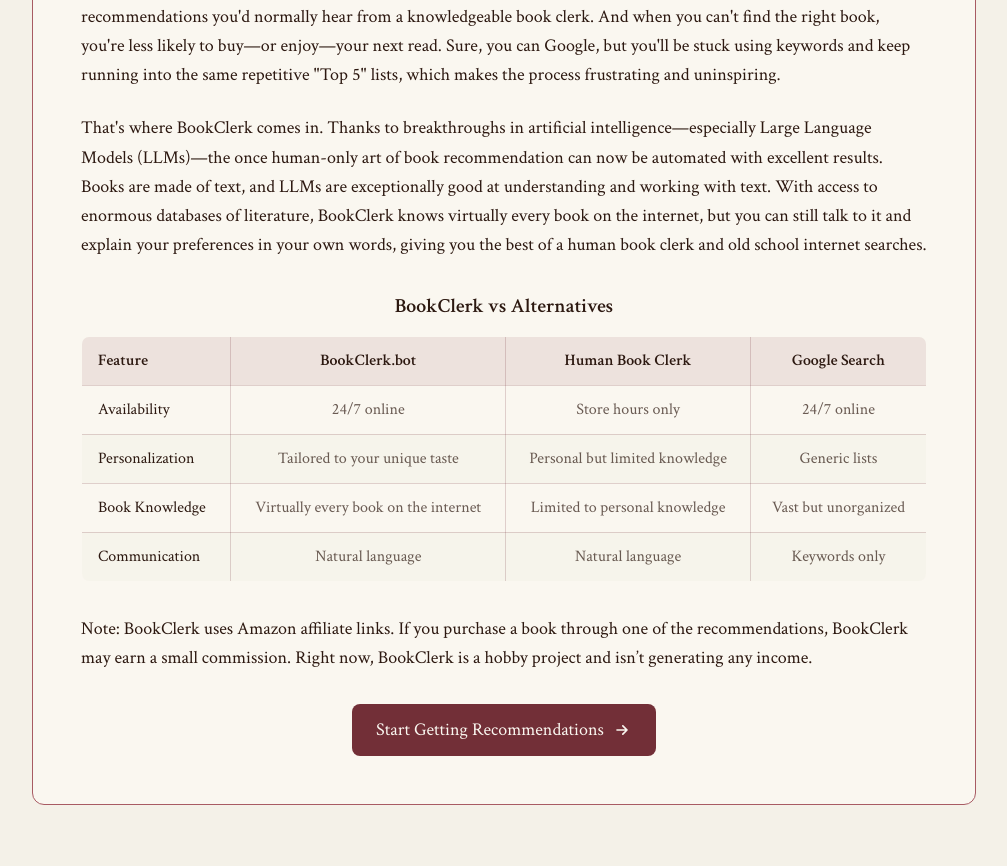
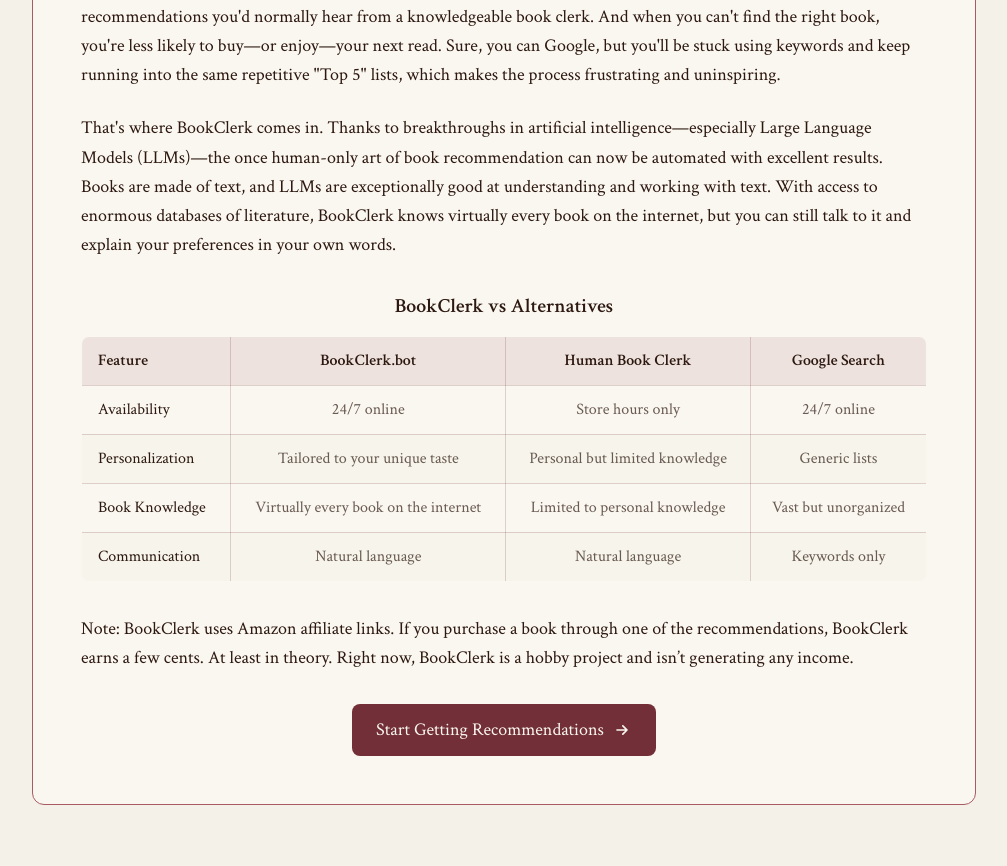
Before and after one commit to T-Zoomer/bookclerk, a Django app: page /about/ in a window 1280 px wide. Shown: the part 859-1725 px from the top of the page, without its empty margins (136-1143 px from the left). Run offline with Django 5.2, Linux system fonts and the light colour scheme; some libraries are stand-ins or nearby versions.

Commit message:
tweaks and 7 books.

```diff
--- a/recommendations/services.py
+++ b/recommendations/services.py
@@ -44,7 +44,7 @@
         prompt = f"""
         Based on these user preferences: "{user_preferences}"
 
-        Please recommend 10 books that would be a great fit. For each book, provide:
+        Please recommend 7 books that would be a great fit. For each book, provide:
         - Title
         - Author
         - Brief description (2-3 sentences)
--- a/templates/recommendations/about.html
+++ b/templates/recommendations/about.html
@@ -59,7 +59,7 @@
                 Shopping for books online is convenient, but it comes with a downside: you don't get the personalized recommendations you'd normally hear from a knowledgeable book clerk. And when you can't find the right book, you're less likely to buy—or enjoy—your next read. Sure, you can Google, but you'll be stuck using keywords and keep running into the same repetitive "Top 5" lists, which makes the process frustrating and uninspiring.
             </p>
             <p class="text-lg leading-relaxed mb-6">
-                That's where BookClerk comes in. Thanks to breakthroughs in artificial intelligence—especially Large Language Models (LLMs)—the once human-only art of book recommendation can now be automated with excellent results. Books are made of text, and LLMs are exceptionally good at understanding and working with text. With access to enormous databases of literature, BookClerk knows virtually every book on the internet, but you can still talk to it and explain your preferences in your own words, giving you the best of a human book clerk and old school internet searches.
+                That's where BookClerk comes in. Thanks to breakthroughs in artificial intelligence—especially Large Language Models (LLMs)—the once human-only art of book recommendation can now be automated with excellent results. Books are made of text, and LLMs are exceptionally good at understanding and working with text. With access to enormous databases of literature, BookClerk knows virtually every book on the internet, but you can still talk to it and explain your preferences in your own words.
             </p>
         </div>
 
@@ -108,7 +108,7 @@
 
         <div class="prose prose-lg font-serif text-ink max-w-none mb-4">
             <p class="text-lg leading-relaxed">
-                Note: BookClerk uses Amazon affiliate links. If you purchase a book through one of the recommendations, BookClerk may earn a small commission. Right now, BookClerk is a hobby project and isn’t generating any income.            </p>
+                Note: BookClerk uses Amazon affiliate links. If you purchase a book through one of the recommendations, BookClerk earns a few cents. At least in theory. Right now, BookClerk is a hobby project and isn’t generating any income.            </p>
         </div>
 
 
```
